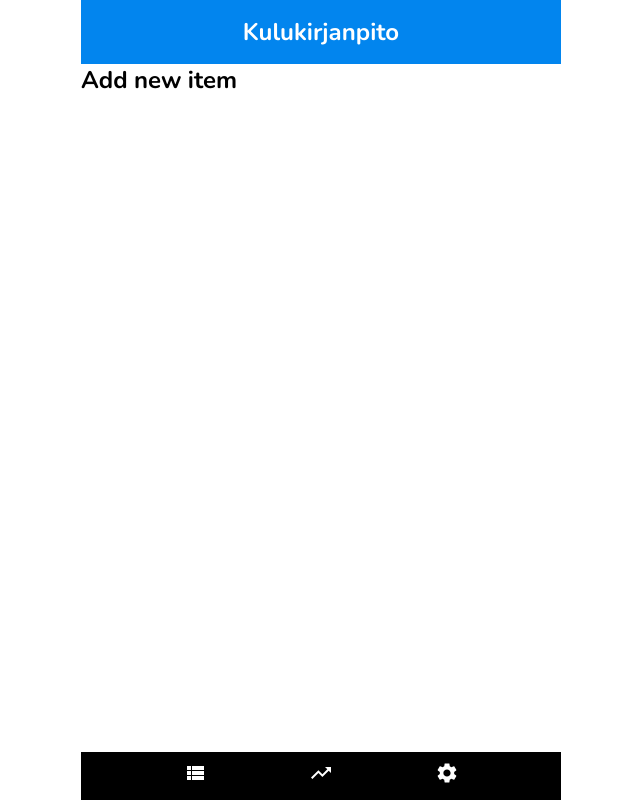
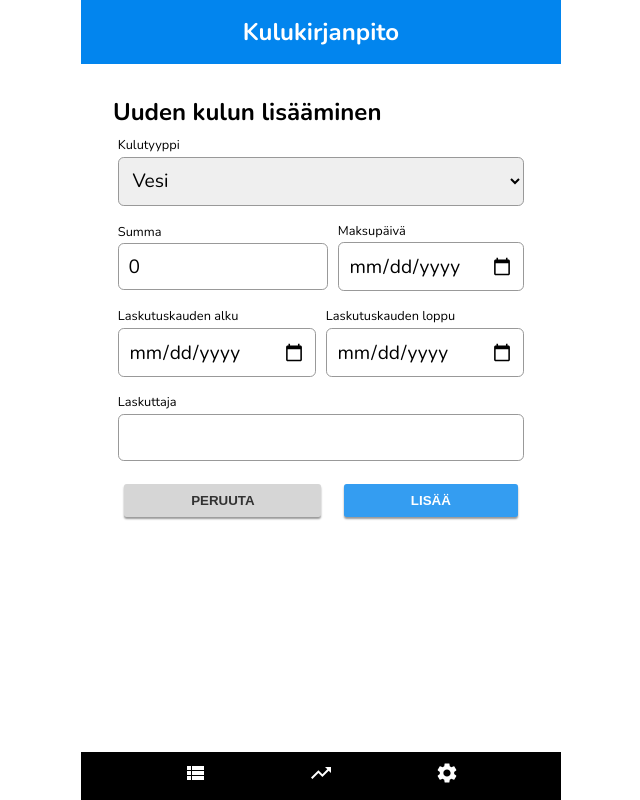
Before and after one commit to toniillokoski/kulukirjanpito, a React (Create React App) app: page /add in a window 1280 px wide. Shown: the whole page, without its empty margins (319-959 px from the left). Built offline with nearby package versions, Linux system fonts and the light colour scheme.

Commit message:
+Lomake uuden laskun syöttöön +reititys

```diff
--- a/src/App.js
+++ b/src/App.js
@@ -17,6 +17,15 @@
     this.state = {
       data: testdata
     }
+    this.handleFormSubmit = this.handleFormSubmit.bind(this);
+  }
+
+  handleFormSubmit(newdata) {
+    let storeddata = this.state.data.slice();
+    storeddata.push(newdata);
+    this.setState({
+      data: storeddata
+    });
   }
 
   render() {
@@ -27,7 +36,7 @@
           <Route path="/" exact render={() => <Items data={this.state.data} />} />
           <Route path="/stats" component={Stats} />
           <Route path="/settings" component={Settings} />
-          <Route path="/add" render={() => <AddItem />} />
+          <Route path="/add" render={() => <AddItem onFormSubmit={this.handleFormSubmit} />} />
           <Menu />
         </div>
       </Router>
--- /dev/null
+++ b/src/components/AddItem/AddItem.css
@@ -0,0 +1,3 @@
+.additem {
+    padding: 2em;
+}
--- a/src/components/AddItem/AddItem.js
+++ b/src/components/AddItem/AddItem.js
@@ -1,13 +1,24 @@
 import React from 'react';
 
 import Content from '../Content/Content';
+import ItemForm from '../ItemForm/ItemForm';
+
+import './AddItem.css'
 
 function AddItem(props) {
-    return (
-      <Content>
-        <h2>Add new item</h2>
-      </Content>
-    );
-  }
+  return (
+    <Content>
+
+      <div className="additem">
+
+      <h2>Uuden kulun lisääminen</h2>
+
+      <ItemForm onFormSubmit={props.onFormSubmit} />
+
+      </div>
+
+    </Content>
+  );
+}
 
 export default AddItem;
--- /dev/null
+++ b/src/components/ItemForm/ItemForm.css
@@ -0,0 +1,41 @@
+.itemform {
+    display: flex;
+    flex-direction: column;
+}
+
+.itemform__row {
+    display: flex;
+}
+
+.itemform__row > div {
+    display: flex;
+    flex-direction: column;
+    justify-content: center;
+    margin: 0.5em 0.3em;
+    flex: 1 1 auto;
+}
+
+.itemform input, .itemform select {
+    padding: 0.5em;
+    border: 1px solid #999;
+    border-radius: 0.3em;
+    font-size: 1.2em;
+    font-family: 'Nunito', sans-serif;
+    box-sizing: border-box;
+    outline: none;
+    width: 100%;
+}
+
+.itemform input[type="date"]::-webkit-clear-button {
+    display: none;
+}
+
+.itemform input[date="type"]::-webkit-inner-spin-button {
+    display: none;
+}
+
+.itemform label {
+    font-size: 0.8em;
+    margin-bottom: 0.2em;
+
+}
--- /dev/null
+++ b/src/components/ItemForm/ItemForm.js
@@ -0,0 +1,121 @@
+import React from 'react';
+import { withRouter } from 'react-router';
+import Button from '../buttons';
+import './ItemForm.css';
+
+class ItemForm extends React.Component {
+
+    constructor(props) {
+        super(props);
+        this.state = {
+            data:
+            {
+            tyyppi: "Vesi",
+            summa: 0,
+            maksupaiva: undefined,
+            kaudenalku: undefined,
+            kaudenloppu: undefined,
+            saaja: ""
+            }
+        };
+        this.handleInputChange = this.handleInputChange.bind(this);
+        this.handleSubmit = this.handleSubmit.bind(this);
+        this.handleCancel = this.handleCancel.bind(this);
+    }
+
+    handleInputChange(event) {
+        const target = event.target;
+        const value = target.type === 'checkbox' ? target.checked : target.value;
+        const name = target.name;
+
+        this.setState({
+            data: {
+                ...this.state.data,
+                [name]: value
+            }
+        })
+    }
+
+    handleCancel(event) {
+        event.preventDefault();
+        this.props.history.goBack();
+    }
+
+    handleSubmit(event) {
+        event.preventDefault();
+        console.log("lähetä lomake");
+        let data = Object.assign({}, this.state.data)
+        data.summa = parseFloat(data.summa);
+        this.props.onFormSubmit(data);
+        this.props.history.push("/");
+        }
+
+    render() {
+        return (
+            <form onSubmit={this.handleSubmit}>
+
+        <div className="itemform">
+
+          <div className="itemform__row">
+            <div>
+              <label for="name">Kulutyyppi</label>
+              <select name="tyyppi" value={this.state.data.tyyppi} onChange={this.handleInputChange}>
+                  <option value="Puhelin">Puhelin</option>
+                  <option value="Sähkö">Sähkö</option>
+                  <option value="Vero">Vero</option>
+                  <option value="Vesi">Vesi</option>
+              </select>
+            </div>
+          </div>
+
+          <div className="itemform__row">
+            <div>
+              <label for="summa">Summa</label>
+              <input type="number" name="summa" step="0.01" value={this.state.data.summa} onChange={this.handleInputChange} />
+            </div>
+
+            <div>
+              <label for="maksupaiva">Maksupäivä</label>
+              <input type="date" name="maksupaiva" value={this.state.data.maksupaiva} onChange={this.handleInputChange} />
+            </div>
+          </div>
+
+          <div className="itemform__row">
+            <div>
+              <label for="kaudenalku">Laskutuskauden alku</label>
+              <input type="date" name="kaudenalku" size="10" value={this.state.data.kaudenalku} onChange={this.handleInputChange} />
+            </div>
+
+            <div>
+              <label for="kaudenloppu">Laskutuskauden loppu</label>
+              <input type="date" name="kaudenloppu" size="10" value={this.state.data.kaudenloppu} onChange={this.handleInputChange} />
+            </div>
+          </div>
+
+          <div className="itemform__row">
+            <div>
+              <label for="saaja">Laskuttaja</label>
+              <input type="text" name="saaja" value={this.state.data.saaja} onChange={this.handleInputChange} />
+            </div>
+          </div>
+
+          <div className="itemform__row">
+            <div>
+            <Button onClick={this.handleCancel}>PERUUTA</Button>
+            </div>
+            <div>
+            <Button type="submit" primary>LISÄÄ</Button>
+            </div>
+          </div>
+
+        </div>
+
+      </form>
+        )
+
+    }
+
+
+}
+
+export default withRouter(ItemForm);
--- a/src/components/buttons/buttons.css
+++ b/src/components/buttons/buttons.css
@@ -54,6 +54,8 @@
     right: 1rem;
     border-radius: 50%;
     font-size: 2.5rem;
-    width: 4rem;
-    height: 4rem;
+    width: 1.5em;
+    height: 1.5em;
+    line-height: 1.5em;
+    padding-top: 1.5rem;
 }
```
